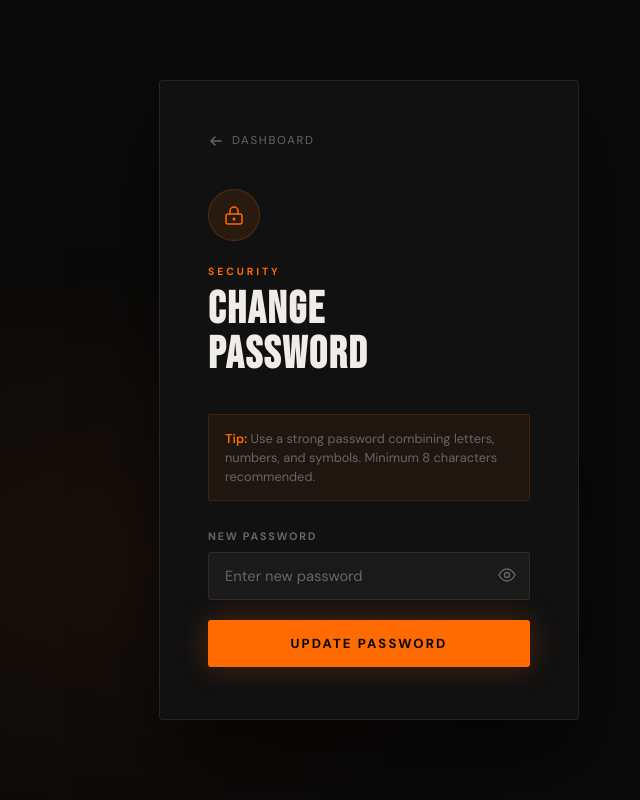
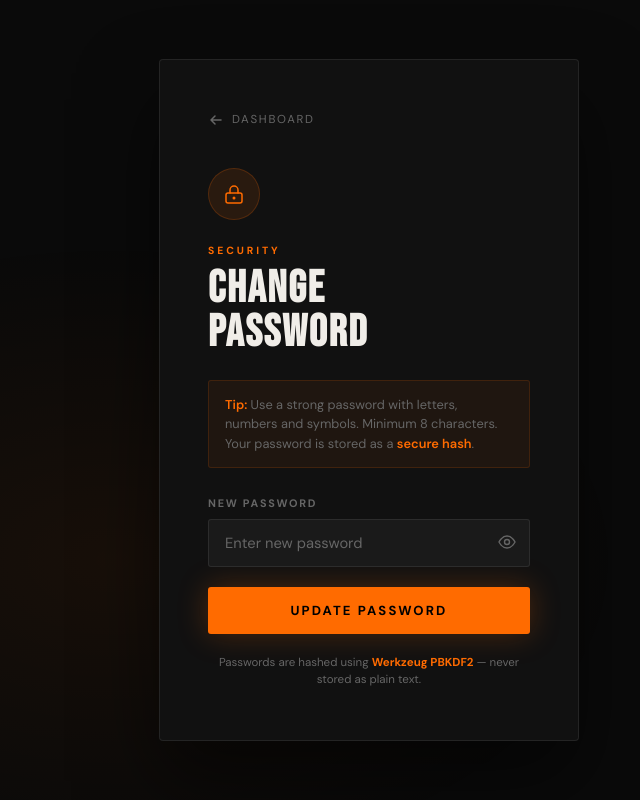
Before and after one commit to raghu2112/E-commerce, a Flask app: page /change_password in a window 1280 px wide. Shown: the whole page, without its empty margins (271-911 px from the left). Run offline with Flask 3, Linux system fonts and the light colour scheme; the visitor is signed in with stand-in values (Sample User, id 1); some libraries are stand-ins or nearby versions.

Commit message:
Update change_password.html

```diff
--- a/templates/change_password.html
+++ b/templates/change_password.html
@@ -6,34 +6,36 @@
 <title>THREADLINE — Change Password</title>
 <link href="https://fonts.googleapis.com/css2?family=Bebas+Neue&family=DM+Sans:wght@300;400;500;600;700&display=swap" rel="stylesheet">
 <style>
-  :root { --orange:#FF6B00; --dark:#0A0A0A; --card:#111; --text:#F0EDE8; --muted:#666; --border:rgba(255,255,255,0.08); }
+  :root{--orange:#FF6B00;--dark:#0A0A0A;--card:#111;--text:#F0EDE8;--muted:#666;--border:rgba(255,255,255,0.08);}
   *,*::before,*::after{box-sizing:border-box;margin:0;padding:0;}
-  body { font-family:'DM Sans',sans-serif; background:var(--dark); color:var(--text); min-height:100vh; display:flex; align-items:center; justify-content:center; padding:20px; }
-  .bg { position:fixed; inset:0; background:radial-gradient(ellipse 40% 40% at 30% 70%, rgba(255,107,0,0.06), transparent); pointer-events:none; }
-  .card { position:relative; z-index:2; background:var(--card); border:1px solid var(--border); border-radius:4px; padding:52px 48px; width:100%; max-width:420px; box-shadow:0 40px 80px rgba(0,0,0,0.5); animation:up 0.7s cubic-bezier(0.16,1,0.3,1) forwards; }
+  body{font-family:'DM Sans',sans-serif;background:var(--dark);color:var(--text);min-height:100vh;display:flex;align-items:center;justify-content:center;padding:20px;}
+  .bg{position:fixed;inset:0;background:radial-gradient(ellipse 40% 40% at 30% 70%,rgba(255,107,0,.06),transparent);pointer-events:none;}
+  .card{position:relative;z-index:2;background:var(--card);border:1px solid var(--border);border-radius:4px;padding:52px 48px;width:100%;max-width:420px;box-shadow:0 40px 80px rgba(0,0,0,.5);animation:up .7s cubic-bezier(.16,1,.3,1) forwards;}
   @keyframes up{from{opacity:0;transform:translateY(24px)}to{opacity:1;transform:translateY(0)}}
-  .back-link { display:inline-flex; align-items:center; gap:8px; color:var(--muted); font-size:0.72rem; letter-spacing:0.15em; text-transform:uppercase; text-decoration:none; margin-bottom:40px; transition:color 0.2s; }
-  .back-link:hover { color:var(--orange); }
-  .lock-icon { width:52px; height:52px; background:rgba(255,107,0,0.1); border-radius:50%; display:flex; align-items:center; justify-content:center; margin-bottom:24px; border:1px solid rgba(255,107,0,0.2); }
-  .eyebrow { font-size:0.65rem; letter-spacing:0.28em; text-transform:uppercase; color:var(--orange); font-weight:700; margin-bottom:10px; }
-  h1 { font-family:'Bebas Neue',sans-serif; font-size:2.8rem; letter-spacing:0.04em; margin-bottom:36px; line-height:1; }
-  .field { margin-bottom:20px; position:relative; }
-  .field label { display:block; font-size:0.68rem; letter-spacing:0.16em; text-transform:uppercase; font-weight:700; color:var(--muted); margin-bottom:9px; }
-  .field input { width:100%; background:#1a1a1a; border:1px solid var(--border); color:var(--text); padding:13px 48px 13px 16px; font-family:'DM Sans',sans-serif; font-size:0.92rem; border-radius:3px; outline:none; transition:all 0.25s; }
-  .field input::placeholder { color:var(--muted); }
-  .field input:focus { border-color:var(--orange); box-shadow:0 0 0 3px rgba(255,107,0,0.1); background:#1d1d1d; }
-  .eye-btn { position:absolute; right:14px; bottom:13px; background:none; border:none; cursor:pointer; color:var(--muted); transition:color 0.2s; padding:0; }
-  .eye-btn:hover { color:var(--text); }
-  .info-note { background:rgba(255,107,0,0.06); border:1px solid rgba(255,107,0,0.15); border-radius:3px; padding:14px 16px; font-size:0.8rem; color:var(--muted); margin-bottom:28px; line-height:1.5; }
-  .info-note strong { color:var(--orange); font-weight:600; }
-  .submit-btn { width:100%; background:var(--orange); color:#000; border:none; padding:15px; font-family:'DM Sans',sans-serif; font-size:0.82rem; font-weight:700; letter-spacing:0.16em; text-transform:uppercase; border-radius:3px; cursor:pointer; transition:all 0.3s; box-shadow:0 0 30px rgba(255,107,0,0.25); }
-  .submit-btn:hover { background:#ff7d1a; transform:translateY(-2px); box-shadow:0 4px 40px rgba(255,107,0,0.45); }
+  .back-link{display:inline-flex;align-items:center;gap:8px;color:var(--muted);font-size:.72rem;letter-spacing:.15em;text-transform:uppercase;text-decoration:none;margin-bottom:40px;transition:color .2s;}
+  .back-link:hover{color:var(--orange);}
+  .lock-icon{width:52px;height:52px;background:rgba(255,107,0,.1);border-radius:50%;display:flex;align-items:center;justify-content:center;margin-bottom:24px;border:1px solid rgba(255,107,0,.2);}
+  .eyebrow{font-size:.65rem;letter-spacing:.28em;text-transform:uppercase;color:var(--orange);font-weight:700;margin-bottom:10px;}
+  h1{font-family:'Bebas Neue',sans-serif;font-size:2.8rem;letter-spacing:.04em;margin-bottom:24px;line-height:1;}
+  .info-note{background:rgba(255,107,0,.06);border:1px solid rgba(255,107,0,.15);border-radius:3px;padding:14px 16px;font-size:.8rem;color:var(--muted);margin-bottom:28px;line-height:1.5;}
+  .info-note strong{color:var(--orange);font-weight:600;}
+  .field{margin-bottom:20px;position:relative;}
+  .field label{display:block;font-size:.68rem;letter-spacing:.16em;text-transform:uppercase;font-weight:700;color:var(--muted);margin-bottom:9px;}
+  .field input{width:100%;background:#1a1a1a;border:1px solid var(--border);color:var(--text);padding:13px 48px 13px 16px;font-family:'DM Sans',sans-serif;font-size:.92rem;border-radius:3px;outline:none;transition:all .25s;}
+  .field input::placeholder{color:var(--muted);}
+  .field input:focus{border-color:var(--orange);box-shadow:0 0 0 3px rgba(255,107,0,.1);background:#1d1d1d;}
+  .eye-btn{position:absolute;right:14px;bottom:13px;background:none;border:none;cursor:pointer;color:var(--muted);transition:color .2s;padding:0;}
+  .eye-btn:hover{color:var(--text);}
+  .submit-btn{width:100%;background:var(--orange);color:#000;border:none;padding:15px;font-family:'DM Sans',sans-serif;font-size:.82rem;font-weight:700;letter-spacing:.16em;text-transform:uppercase;border-radius:3px;cursor:pointer;transition:all .3s;box-shadow:0 0 30px rgba(255,107,0,.25);}
+  .submit-btn:hover{background:#ff7d1a;transform:translateY(-2px);box-shadow:0 4px 40px rgba(255,107,0,.45);}
+  .hash-note{margin-top:20px;font-size:.72rem;color:var(--muted);text-align:center;line-height:1.5;}
+  .hash-note strong{color:var(--orange);}
 </style>
 </head>
 <body>
 <div class="bg"></div>
 <div class="card">
-  <a href="/dashboard" class="back-link">
+  <a class="back-link" href="/dashboard">
     <svg width="16" height="16" viewBox="0 0 16 16" fill="none"><path d="M13 8H3M3 8L7 4M3 8L7 12" stroke="currentColor" stroke-width="1.5" stroke-linecap="round" stroke-linejoin="round"/></svg>
     Dashboard
   </a>
@@ -42,26 +44,26 @@
   </div>
   <p class="eyebrow">Security</p>
   <h1>Change<br>Password</h1>
-
   <div class="info-note">
-    <strong>Tip:</strong> Use a strong password combining letters, numbers, and symbols. Minimum 8 characters recommended.
+    <strong>Tip:</strong> Use a strong password with letters, numbers and symbols. Minimum 8 characters. Your password is stored as a <strong>secure hash</strong>.
   </div>
-
   <form method="POST">
+    <input type="hidden" name="csrf_token" value="{{ csrf_token() }}">
     <div class="field">
       <label>New Password</label>
-      <input type="password" name="new_password" id="pwdInput" placeholder="Enter new password" required>
+      <input type="password" name="new_password" id="pwdInput" placeholder="Enter new password" required minlength="8">
       <button type="button" class="eye-btn" onclick="togglePwd()">
-        <svg id="eyeIcon" width="18" height="18" viewBox="0 0 18 18" fill="none"><path d="M1 9s3-6 8-6 8 6 8 6-3 6-8 6-8-6-8-6z" stroke="currentColor" stroke-width="1.4"/><circle cx="9" cy="9" r="2.5" stroke="currentColor" stroke-width="1.4"/></svg>
+        <svg width="18" height="18" viewBox="0 0 18 18" fill="none"><path d="M1 9s3-6 8-6 8 6 8 6-3 6-8 6-8-6-8-6z" stroke="currentColor" stroke-width="1.4"/><circle cx="9" cy="9" r="2.5" stroke="currentColor" stroke-width="1.4"/></svg>
       </button>
     </div>
     <button class="submit-btn" type="submit">Update Password</button>
   </form>
+  <p class="hash-note">Passwords are hashed using <strong>Werkzeug PBKDF2</strong> — never stored as plain text.</p>
 </div>
 <script>
-function togglePwd() {
-  const input = document.getElementById('pwdInput');
-  input.type = input.type === 'password' ? 'text' : 'password';
+function togglePwd(){
+  const i=document.getElementById('pwdInput');
+  i.type=i.type==='password'?'text':'password';
 }
 </script>
 </body>
```
